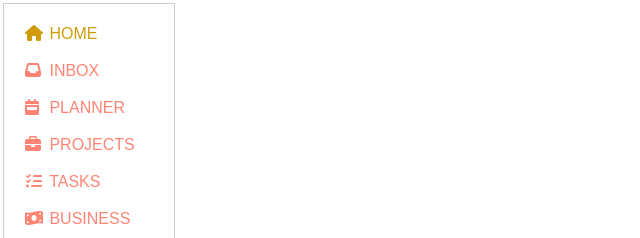
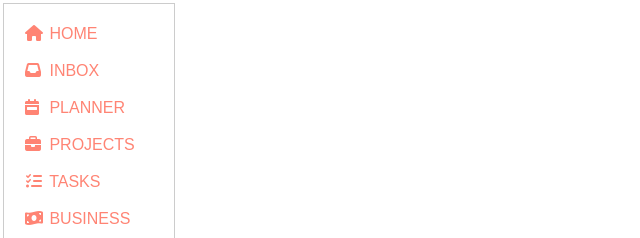
Before and after one commit to MagnificentNotionWorks/navigation_vertical, a plain HTML site: page index.html in a window 1280 px wide. In both pictures the pointer is over the link "HOME". Shown: the top 238 px of the page, 0-640 px from the left. Drawn offline with Linux system fonts and the light colour scheme.

Commit message:
Update index.html

```diff
--- a/index.html
+++ b/index.html
@@ -50,7 +50,7 @@
 
 		.navMenu a:hover {
 
-			color: #d09c0b;
+			color: ##FF8474;
 		}
 	</style>
 </head>
```
